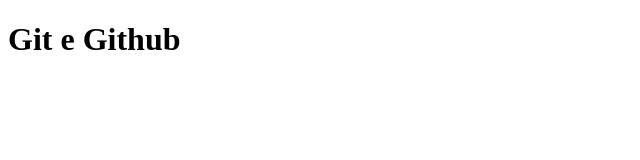
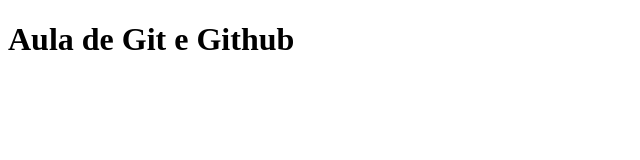
Before and after one commit to mazera3/Stage07-Git, a plain HTML site: page index.html in a window 1280 px wide. Shown: the whole page, without its empty margins (0-640 px from the left). Drawn offline with Linux system fonts and the light colour scheme.

Commit message:
alterado title page index.html

```diff
--- a/index.html
+++ b/index.html
@@ -7,6 +7,6 @@
     <title>Git e Github</title>
 </head>
 <body>
-    <h1>Git e Github</h1>
+    <h1>Aula de Git e Github</h1>
 </body>
 </html>
```
